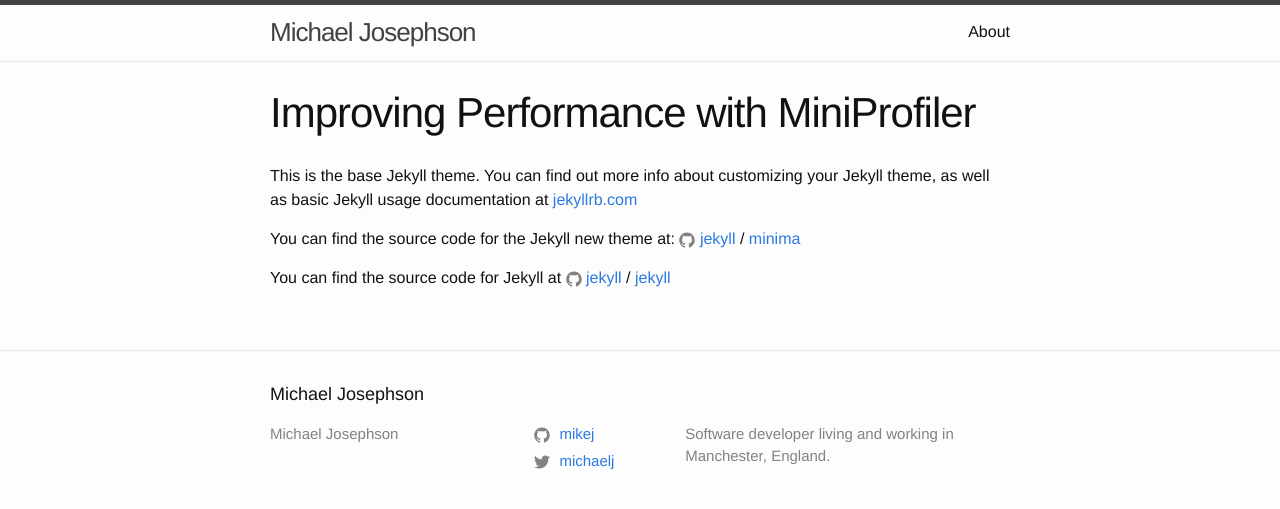
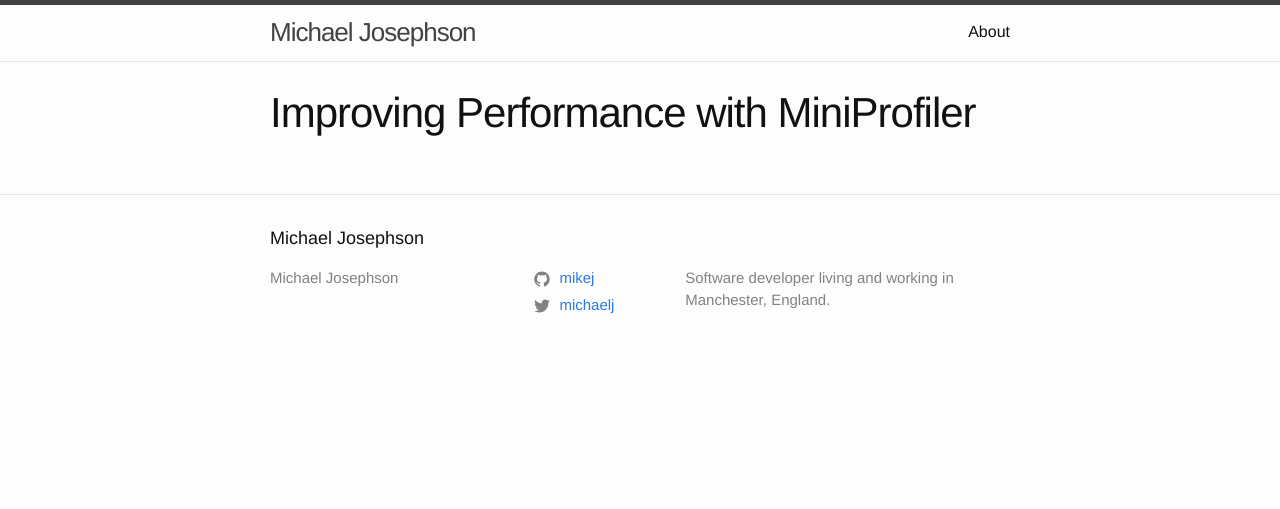
Before and after one commit to mikej/josephson.org-jekyll, a Jekyll site: the page built from _talks/2016-05-19-miniprofiler.md, in a window 1280 px wide. Shown: the top 509 px of the page. Built offline with Jekyll 4.4.1, drawn with Linux system fonts in a browser that asks for light colours.

Commit message:
remove sample text

```diff
--- a/_talks/2016-05-19-miniprofiler.md
+++ b/_talks/2016-05-19-miniprofiler.md
@@ -6,13 +6,3 @@ external_url: http://nwrug.org/events/may-2016-performance
 event: NWRUG - May 2016
 slides: talks/nwrug-may-2016-miniprofiler.pdf
 ---
-
-This is the base Jekyll theme. You can find out more info about customizing your Jekyll theme, as well as basic Jekyll usage documentation at [jekyllrb.com](https://jekyllrb.com/)
-
-You can find the source code for the Jekyll new theme at:
-{% include icon-github.html username="jekyll" %} /
-[minima](https://github.com/jekyll/minima)
-
-You can find the source code for Jekyll at
-{% include icon-github.html username="jekyll" %} /
-[jekyll](https://github.com/jekyll/jekyll)
```
